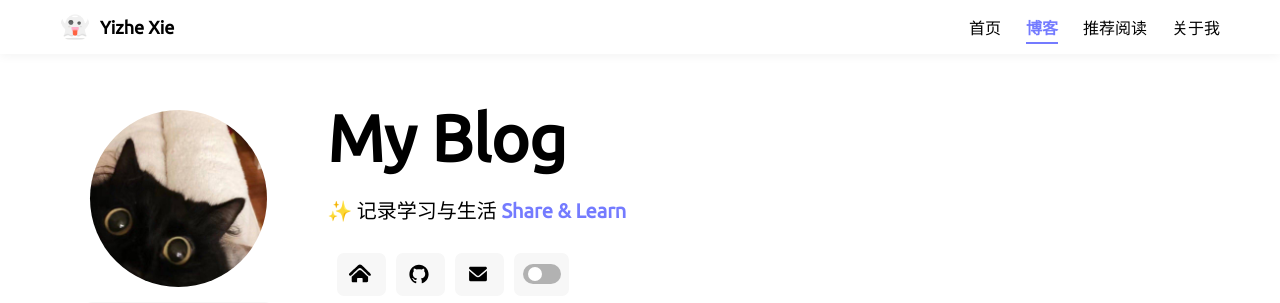
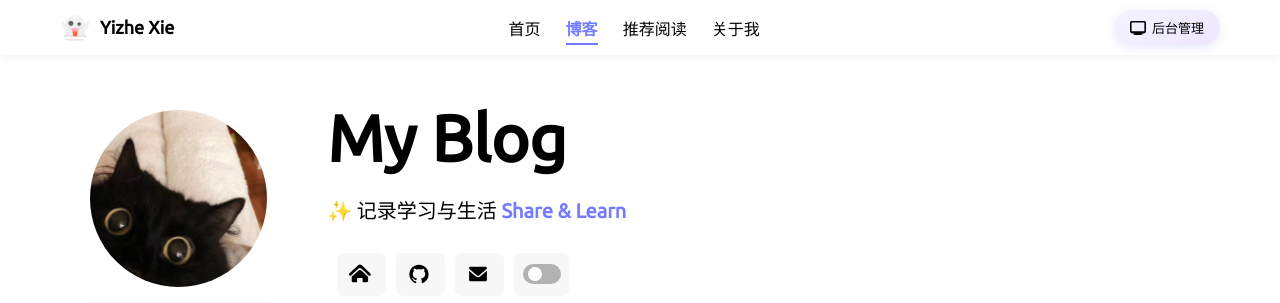
Before and after one commit to YizheXie/Web, a PHP site: page /Homepage/blog.php in a window 1280 px wide. Shown: the top 303 px of the page. Run offline with PHP 8.4, Linux system fonts and the light colour scheme; data comes from the database, SQL or seed files in the repository; some libraries are stand-ins or nearby versions; some web fonts are replaced.

Commit message:
Update Navigator

```diff
--- a/about.php
+++ b/about.php
@@ -33,6 +33,12 @@
                 <a href="blog.php">博客</a>
                 <a href="articles.php">推荐阅读</a>
                 <a href="about.php" class="active">关于我</a>
+            </div>
+            <div class="nav-admin">
+                <a href="admin/login.php" class="admin-login-btn">
+<svg t="1752382187165" class="icon" viewBox="0 0 1164 1024" version="1.1" xmlns="http://www.w3.org/2000/svg" p-id="2806" width="200" height="200"><path d="M1047.326501 0 116.366581 0c-64.006392 0-116.366581 52.367007-116.366581 116.366581l0 640.029831c0 64.006392 51.344214 126.642242 114.116436 139.195323l254.375464 50.873729c0 0-218.939092 77.575448-77.568629 77.575448l581.846541 0c141.390919 0-77.568629-77.575448-77.568629-77.575448l254.395919-50.873729c62.751766-12.553081 114.09598-75.18893 114.09598-139.195323L1163.693082 116.366581C1163.693082 52.367007 1111.326075 0 1047.326501 0zM1047.326501 750.580129 116.366581 750.580129 116.366581 104.734014l930.953102 0L1047.319683 750.580129z" fill="#040000" p-id="2807"></path></svg>
+                    后台管理
+                </a>
             </div>
             <div class="nav-toggle">
                 <div class="toggle-line"></div>
--- a/articles.php
+++ b/articles.php
@@ -40,6 +40,12 @@
                 <a href="blog.php">博客</a>
                 <a href="articles.php" class="active">推荐阅读</a>
                 <a href="about.php">关于我</a>
+            </div>
+            <div class="nav-admin">
+                <a href="admin/login.php" class="admin-login-btn">
+<svg t="1752382187165" class="icon" viewBox="0 0 1164 1024" version="1.1" xmlns="http://www.w3.org/2000/svg" p-id="2806" width="200" height="200"><path d="M1047.326501 0 116.366581 0c-64.006392 0-116.366581 52.367007-116.366581 116.366581l0 640.029831c0 64.006392 51.344214 126.642242 114.116436 139.195323l254.375464 50.873729c0 0-218.939092 77.575448-77.568629 77.575448l581.846541 0c141.390919 0-77.568629-77.575448-77.568629-77.575448l254.395919-50.873729c62.751766-12.553081 114.09598-75.18893 114.09598-139.195323L1163.693082 116.366581C1163.693082 52.367007 1111.326075 0 1047.326501 0zM1047.326501 750.580129 116.366581 750.580129 116.366581 104.734014l930.953102 0L1047.319683 750.580129z" fill="#040000" p-id="2807"></path></svg>
+                    后台管理
+                </a>
             </div>
             <div class="nav-toggle">
                 <div class="toggle-line"></div>
--- a/blog.php
+++ b/blog.php
@@ -160,6 +160,12 @@
                 <a href="blog.php" class="active">博客</a>
                 <a href="articles.php">推荐阅读</a>
                 <a href="about.php">关于我</a>
+            </div>
+            <div class="nav-admin">
+                <a href="admin/login.php" class="admin-login-btn">
+<svg t="1752382187165" class="icon" viewBox="0 0 1164 1024" version="1.1" xmlns="http://www.w3.org/2000/svg" p-id="2806" width="200" height="200"><path d="M1047.326501 0 116.366581 0c-64.006392 0-116.366581 52.367007-116.366581 116.366581l0 640.029831c0 64.006392 51.344214 126.642242 114.116436 139.195323l254.375464 50.873729c0 0-218.939092 77.575448-77.568629 77.575448l581.846541 0c141.390919 0-77.568629-77.575448-77.568629-77.575448l254.395919-50.873729c62.751766-12.553081 114.09598-75.18893 114.09598-139.195323L1163.693082 116.366581C1163.693082 52.367007 1111.326075 0 1047.326501 0zM1047.326501 750.580129 116.366581 750.580129 116.366581 104.734014l930.953102 0L1047.319683 750.580129z" fill="#040000" p-id="2807"></path></svg>
+                    后台管理
+                </a>
             </div>
             <div class="nav-toggle">
                 <div class="toggle-line"></div>
--- a/static/css/root.css
+++ b/static/css/root.css
@@ -229,6 +229,40 @@
     width: 100%;
 }
 
+.nav-admin {
+    display: flex;
+    align-items: center;
+    margin-left: 20px;
+}
+
+.admin-login-btn {
+    display: flex;
+    align-items: center;
+    gap: 6px;
+    padding: 8px 16px;
+    background: linear-gradient(135deg, #f3f3ff, #eee6ff);
+    color: white;
+    text-decoration: none;
+    border-radius: 25px;
+    font-size: 13px;
+    font-weight: 500;
+    transition: all 0.3s ease;
+    box-shadow: 0 2px 10px rgba(99, 102, 241, 0.15);
+    border: 1px solid rgba(255, 255, 255, 0.1);
+}
+
+.admin-login-btn:hover {
+    background: linear-gradient(135deg, #caccfb, #b791f9);
+    transform: translateY(-2px);
+    box-shadow: 0 6px 20px rgba(99, 102, 241, 0.25);
+    color: white;
+}
+
+.admin-login-btn svg {
+    width: 16px;
+    height: 16px;
+}
+
 .nav-toggle {
     display: none;
     flex-direction: column;
@@ -269,6 +303,17 @@
     color: #fff;
 }
 
+html[data-theme="Dark"] .admin-login-btn {
+    background: linear-gradient(135deg, #818cf8, #a78bfa);
+    box-shadow: 0 2px 10px rgba(129, 140, 248, 0.2);
+    border: 1px solid rgba(255, 255, 255, 0.15);
+}
+
+html[data-theme="Dark"] .admin-login-btn:hover {
+    background: linear-gradient(135deg, #6366f1, #8b5cf6);
+    box-shadow: 0 6px 20px rgba(129, 140, 248, 0.3);
+}
+
 /* 响应式 */
 @media (max-width: 800px) {
     .nav-links {
@@ -286,6 +331,16 @@
 
     .nav-links.active {
         display: flex;
+    }
+
+    .nav-admin {
+        margin-left: 10px;
+    }
+
+    .admin-login-btn {
+        padding: 6px 12px;
+        font-size: 12px;
+        border-radius: 20px;
     }
 
     .nav-toggle {
```
